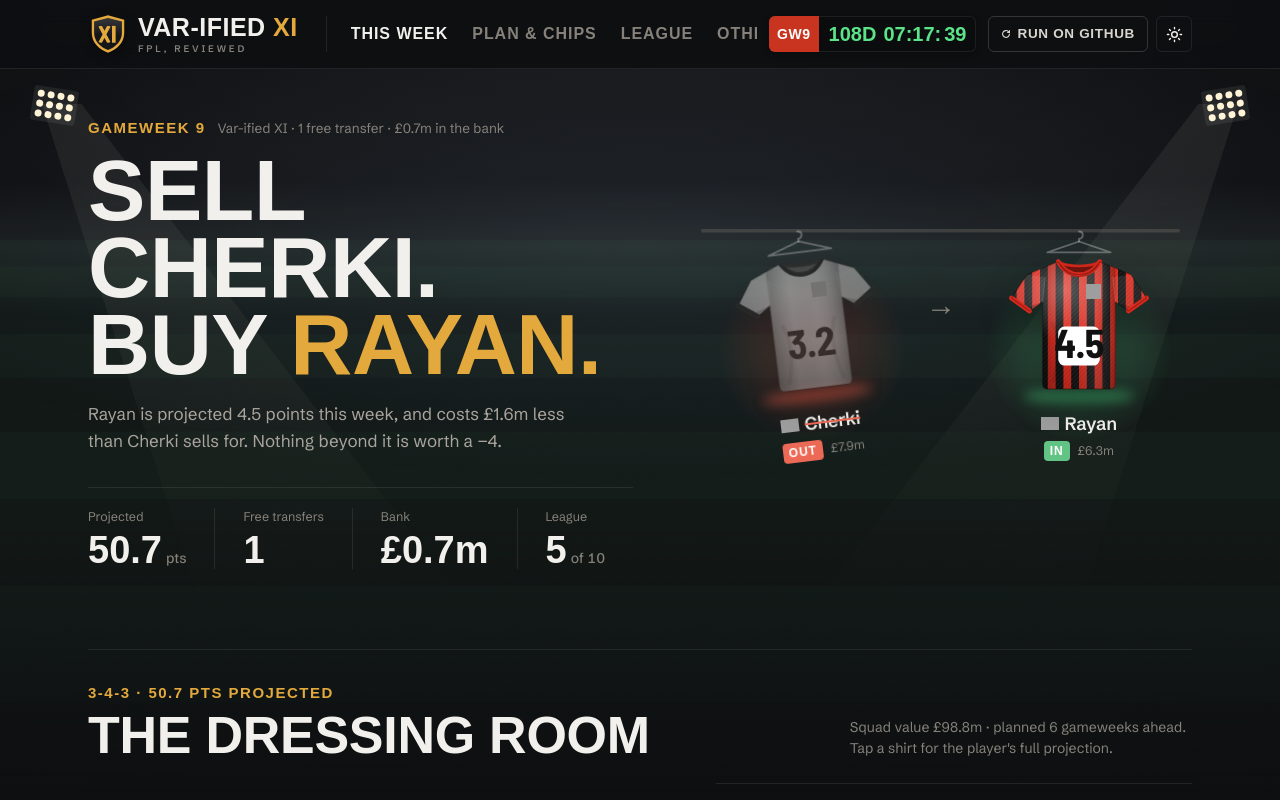
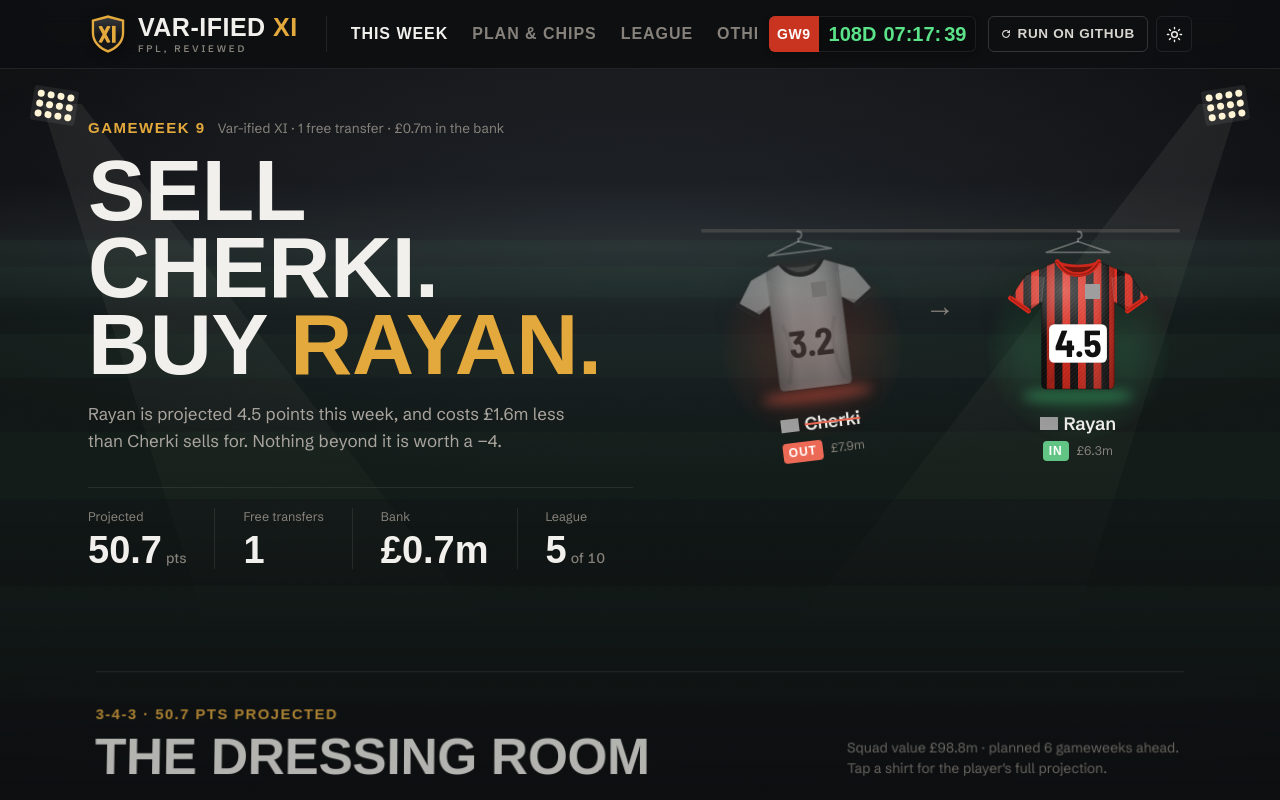
Before and after one commit to Vatsal-cs/var-ified-xi, a Next.js app in the folder frontend/: page / in a window 1280 px wide. Both pictures are taken after a click on the button 1174 px from the left and 34 px from the top of the page. Shown: the top 800 px of the page. Built offline with nearby package versions, Linux system fonts and the light colour scheme; grey boxes are pictures that could not be loaded; a web font is replaced by a local one.

Commit message:
Shirt numbers sit on a patch cut to fit them; depth on scroll (blocks stand up as they arrive, the top of the page lies back as it leaves, the stadium moves slower than the page) and shirts that lean towards the pointer

```diff
--- a/frontend/app/globals.css
+++ b/frontend/app/globals.css
@@ -197,8 +197,9 @@ body > * {
    stays invisible without it. */
 .js-reveal .reveal {
   opacity: 0;
-  transform: translateY(14px);
-  transition: opacity 0.7s cubic-bezier(0.22, 1, 0.36, 1), transform 0.7s cubic-bezier(0.22, 1, 0.36, 1);
+  transform: perspective(1600px) rotateX(9deg) translateY(28px);
+  transform-origin: 50% 100%;
+  transition: opacity 0.7s cubic-bezier(0.22, 1, 0.36, 1), transform 0.9s cubic-bezier(0.22, 1, 0.36, 1);
 }
 .js-reveal .reveal.is-in {
   opacity: 1;
@@ -209,6 +210,75 @@ body > * {
 .js-reveal .reveal:not(.is-in) *,
 .js-reveal .on-view:not(.is-in) * {
   animation-play-state: paused !important;
+}
+
+/* Depth as you scroll, tied to the scroll position itself where the browser
+   can (Chrome, Edge, Safari 26); elsewhere these blocks just sit still.
+     .depth-rise    a block lies tipped back below the fold and stands up as
+                    it comes in;
+     .depth-recede  the opening block lies back as it leaves the top;
+     .depth-far     the stadium moves slower than the page, so it reads as far
+                    off, and has faded by the time the content is over it;
+     .depth-turf    its pitch, seen from a camera that cranes up. */
+@supports (animation-timeline: view()) {
+  @media (prefers-reduced-motion: no-preference) {
+    .depth-rise {
+      transform-origin: 50% 100%;
+      animation: depth-rise linear both;
+      animation-timeline: view();
+      animation-range: entry 0% entry 260px;
+    }
+    .depth-recede {
+      transform-origin: 50% 100%;
+      animation: depth-recede linear both;
+      animation-timeline: view();
+      animation-range: exit 0% exit 100%;
+    }
+    .depth-far {
+      animation: depth-far linear both;
+      animation-timeline: scroll(root);
+      animation-range: 0px 100vh;
+    }
+    .depth-turf {
+      animation: depth-turf linear both;
+      animation-timeline: scroll(root);
+      animation-range: 0px 100vh;
+    }
+  }
+}
+@keyframes depth-rise {
+  from {
+    opacity: 0.35;
+    transform: perspective(1600px) rotateX(16deg) translateY(48px) scale(0.97);
+  }
+  to {
+    opacity: 1;
+    transform: none;
+  }
+}
+@keyframes depth-recede {
+  from {
+    opacity: 1;
+    transform: none;
+  }
+  to {
+    opacity: 0.4;
+    transform: perspective(1600px) rotateX(18deg) translateY(-20px) scale(0.93);
+  }
+}
+@keyframes depth-far {
+  to {
+    opacity: 0;
+    transform: translateY(45vh);
+  }
+}
+@keyframes depth-turf {
+  from {
+    transform: translateX(-50%) rotateX(64deg);
+  }
+  to {
+    transform: translateX(-50%) rotateX(52deg);
+  }
 }
 
 /* Shirts pivot from the peg they hang on. */
--- a/frontend/app/page.tsx
+++ b/frontend/app/page.tsx
@@ -36,7 +36,7 @@ export default function Home() {
 
       {/* The squad it produces */}
       <section id="squad" aria-label={title} className="scroll-mt-32">
-        <div className="mb-6 flex flex-wrap items-end justify-between gap-x-6 gap-y-2 border-t border-line pt-8">
+        <div className="depth-rise mb-6 flex flex-wrap items-end justify-between gap-x-6 gap-y-2 border-t border-line pt-8">
           <div>
             <p className="kicker">{formation} &middot; {team.predicted_total_points.toFixed(1)} pts projected</p>
             <h2 className="headline mt-2 text-[40px] sm:text-[52px]">{title}</h2>
@@ -53,12 +53,12 @@ export default function Home() {
           </p>
         </div>
         <div className="grid items-start gap-12 lg:grid-cols-[1.2fr_1fr] lg:gap-14">
-          {/* Each block plays its animations when it scrolls into view */}
+          {/* Each block stands up as it scrolls into view, then plays its animations */}
           <div>
-            <OnView>
+            <OnView className="depth-rise">
               <PitchView startingXi={team.starting_xi} coinFlipIds={flipIds} />
             </OnView>
-            <OnView className="mt-8">
+            <OnView className="depth-rise mt-8">
               <BenchStrip
                 bench={team.bench}
                 startingXi={team.starting_xi}
@@ -67,17 +67,17 @@ export default function Home() {
             </OnView>
           </div>
           <div className="space-y-10">
-            <OnView>
+            <OnView className="depth-rise">
               <Armband team={team} />
             </OnView>
-            <OnView>
+            <OnView className="depth-rise">
               <CloseCalls team={team} />
             </OnView>
           </div>
         </div>
       </section>
 
-      <section className="border-t border-line pt-8">
+      <section className="depth-rise border-t border-line pt-8">
         <NewsDesk team={team} />
       </section>
     </PageShell>
--- a/frontend/components/PageShell.tsx
+++ b/frontend/components/PageShell.tsx
@@ -42,7 +42,7 @@ function Floodlight({ side }: { side: "left" | "right" }) {
  *  to the screen, its floodlights sat on top of whatever scrolled past. */
 function Stadium() {
   return (
-    <div aria-hidden className="pointer-events-none absolute inset-x-0 top-0 z-0 h-[100svh] overflow-hidden">
+    <div aria-hidden className="depth-far pointer-events-none absolute inset-x-0 top-0 z-0 h-[100svh] overflow-hidden">
       {/* The sky over the stand, lit from below */}
       <div className="absolute inset-0 bg-[radial-gradient(90%_42%_at_50%_30%,var(--sky-glow),transparent_72%)]" />
       <Floodlight side="left" />
@@ -50,7 +50,7 @@ function Stadium() {
       {/* The pitch */}
       <div className="absolute inset-x-0 bottom-0 top-[13vh] [perspective-origin:50%_0%] [perspective:700px] lg:top-[30vh]">
         <div
-          className="absolute left-1/2 top-0 h-[700px] w-[400vw] origin-top"
+          className="depth-turf absolute left-1/2 top-0 h-[700px] w-[400vw] origin-top"
           style={{
             transform: "translateX(-50%) rotateX(64deg)",
             backgroundImage: "repeating-linear-gradient(180deg, var(--turf-a) 0 56px, var(--turf-b) 56px 112px)",
--- a/frontend/components/PitchView.tsx
+++ b/frontend/components/PitchView.tsx
@@ -13,6 +13,7 @@ import Crest from "@/components/Crest";
 import Shirt from "@/components/Shirt";
 import { goalkeeperKit, kitFor } from "@/lib/teams";
 import { pct } from "@/lib/odds";
+import { Tilt } from "@/components/motion";
 
 const ROW_ORDER: Player["position"][] = ["FWD", "MID", "DEF", "GK"];
 // Where each line stands on the turf, from the far touchline (0) to the near one (1).
@@ -255,6 +256,7 @@ export default function PitchView({
 
   return (
     <div>
+      <Tilt max={4}>
         <div className="relative mx-auto aspect-[1/1.04] w-full [container-type:inline-size]">
           {/* The turf, tipped back like a broadcast camera's view */}
           <div aria-hidden className="absolute inset-0 [perspective-origin:50%_100%] [perspective:200cqw]">
@@ -294,6 +296,7 @@ export default function PitchView({
             />
           ))}
         </div>
+      </Tilt>
 
       {active ? (
         <div className="mt-5 animate-rise border-t border-line pt-4">
--- a/frontend/components/Shirt.tsx
+++ b/frontend/components/Shirt.tsx
@@ -24,6 +24,39 @@ const CUFFS = "M8 40 L22 50 M112 40 L98 50";
 const LEFT_SLEEVE = "M100 22 L112 40 L98 50 L88 43 L86 24 Z";
 const ARMBAND = "M90.6 50.4 L114.4 33.4 L109.4 27.2 L85.7 44.1 Z";
 const ARMBAND_TEXT = { x: 100, y: 38.8, angle: -35.5 };
+
+// The number, and the white patch it sits on over stripes. The patch is cut
+// to the number rather than fixed: "4.5" is wider than "1.1", and a fixed one
+// let the figures run off its sides. Widths are the kit face's figures
+// (Barlow Semi Condensed 700) in ems, so this works out on the server.
+const FIGURE_EM: Record<string, number> = {
+  "0": 0.511, "1": 0.318, "2": 0.499, "3": 0.487, "4": 0.544,
+  "5": 0.488, "6": 0.488, "7": 0.451, "8": 0.49, "9": 0.482, ".": 0.247, "-": 0.37,
+};
+const NUMBER_SIZE = 29;
+const NUMBER_TRACKING = -0.5;
+const NUMBER_MAX_W = 40; // wider than this ("10.5") and the figures shrink to fit the chest
+const FIGURE_HEIGHT_EM = 0.71;
+const NUMBER_MID_Y = 75; // the figures are centred on this line
+const PATCH_PAD = { x: 4.5, y: 4.5 };
+
+function numberLayout(number: string) {
+  const widthAt = (size: number) =>
+    [...number].reduce((w, c) => w + (FIGURE_EM[c] ?? 0.5) * size + NUMBER_TRACKING, 0);
+  const size = NUMBER_SIZE * Math.min(1, NUMBER_MAX_W / widthAt(NUMBER_SIZE));
+  const width = widthAt(size);
+  const height = FIGURE_HEIGHT_EM * size;
+  return {
+    size,
+    baseline: NUMBER_MID_Y + height / 2,
+    patch: {
+      x: 60 - width / 2 - PATCH_PAD.x,
+      y: NUMBER_MID_Y - height / 2 - PATCH_PAD.y,
+      width: width + 2 * PATCH_PAD.x,
+      height: height + 2 * PATCH_PAD.y,
+    },
+  };
+}
 
 export default function Shirt({
   team,
@@ -52,6 +85,7 @@ export default function Shirt({
   const crest = crestUrls(team)[0];
   const edge = striped ? kit.shirt : kit.trim;
   const band = captain ? { fill: "#E3A93C", line: "#9A6A14", text: "#2A1A00", letter: "C" } : { fill: "#17181B", line: "#000", text: "#F2F0EC", letter: "V" };
+  const num = numberLayout(number);
 
   return (
     <svg viewBox="0 0 120 120" className={className} aria-hidden>
@@ -134,15 +168,17 @@ export default function Shirt({
 
       {crest && <image href={crest} x="65" y="29" width="12" height="12" />}
 
-      {striped && <rect x="44" y="62" width="32" height="30" rx="5" fill="#fff" />}
+      {striped && (
+        <rect {...num.patch} rx="4" fill="#fff" stroke="rgba(0,0,0,0.14)" strokeWidth="0.6" />
+      )}
       <text
         x="60"
-        y="86"
+        y={num.baseline}
         textAnchor="middle"
         className="font-kit"
         fontWeight="700"
-        fontSize="31"
-        letterSpacing="-0.5"
+        fontSize={num.size}
+        letterSpacing={NUMBER_TRACKING}
         fill={striped ? "#111" : kit.trim}
       >
         {number}
--- a/frontend/components/ThisWeek.tsx
+++ b/frontend/components/ThisWeek.tsx
@@ -14,7 +14,7 @@ import { Figures, Term } from "./ui";
 import CaptainOdds from "./CaptainOdds";
 import TeamNews from "./TeamNews";
 import CoinFlips from "./CoinFlips";
-import { CountUp, OnView } from "./motion";
+import { CountUp, OnView, Tilt } from "./motion";
 import { pct } from "@/lib/odds";
 
 const CHIP_LABEL: Record<string, string> = { wildcard: "Wildcard", freehit: "Free Hit" };
@@ -248,7 +248,7 @@ export default function ThisWeek({ team }: { team: OptimizedTeam }) {
 
   return (
     <section id="week" className="grid scroll-mt-32 items-center gap-10 lg:grid-cols-[1.05fr_1fr] lg:gap-14">
-      <div>
+      <div className="depth-recede">
       <p className="flex animate-rise flex-wrap items-baseline gap-x-3 gap-y-1">
         <span className="kicker">Gameweek {team.gameweek}</span>
         {team.team && (
@@ -316,11 +316,13 @@ export default function ThisWeek({ team }: { team: OptimizedTeam }) {
 
       {/* The stage: the swap itself, lit. On a phone it's below the fold, so it
           waits to be scrolled to before the shirts swing. */}
-      <OnView className="relative">
+      <OnView className="depth-recede relative">
         {chip ? (
           <LockedCheck check={team.lineup_check} chip={chip} />
         ) : week && week.transfers_out.length > 0 ? (
+          <Tilt max={10}>
             <SwapRail week={week} />
+          </Tilt>
         ) : (
           <div className="flex flex-col items-center py-6 text-center">
             <Hanger className="w-24" />
@@ -344,6 +346,7 @@ function Captain({ team }: { team: OptimizedTeam }) {
   return (
     <div>
       <div className="flex items-center gap-4">
+        <Tilt max={14} className="flex-none">
           <Shirt
             team={cap.team}
             number={cap.predicted_points.toFixed(1)}
@@ -353,6 +356,7 @@ function Captain({ team }: { team: OptimizedTeam }) {
             armbandDelay={0.7}
             className="h-[88px] w-[88px] flex-none drop-shadow-[0_8px_10px_rgba(0,0,0,0.25)]"
           />
+        </Tilt>
         <div className="min-w-0">
           <p className="font-display text-[30px] font-extrabold uppercase leading-none text-ink-100">{cap.name}</p>
           <p className="mt-0.5 text-[13px] leading-snug text-ink-400">
--- a/frontend/components/motion.tsx
+++ b/frontend/components/motion.tsx
@@ -2,8 +2,8 @@
 // Path: var-ified-xi/frontend/components/motion.tsx
 //
 // The page's small amount of motion, all client-side and all optional:
-// sections that arrive as they scroll in, numbers that count up, the deadline
-// chip and the light/dark switch. Everything renders its final state without
+// sections that arrive as they scroll in, shirts that lean towards the
+// pointer, numbers that count up, the deadline chip and the light/dark switch. Everything renders its final state without
 // JavaScript and respects reduced motion.
 
 "use client";
@@ -70,6 +70,44 @@ export function OnView({ children, className = "" }: { children: ReactNode; clas
   }, []);
   return (
     <div ref={ref} className={`on-view ${className}`}>
+      {children}
+    </div>
+  );
+}
+
+/** Leans its contents towards the pointer, a few degrees in 3D, on a device
+ *  with a mouse. Touch screens and reduced motion get it still. */
+export function Tilt({ children, max = 8, className = "" }: { children: ReactNode; max?: number; className?: string }) {
+  const ref = useRef<HTMLDivElement>(null);
+  useEffect(() => {
+    const el = ref.current;
+    if (!el || reduced() || !window.matchMedia("(hover: hover) and (pointer: fine)").matches) return;
+    let raf = 0;
+    const move = (e: PointerEvent) => {
+      const r = el.getBoundingClientRect();
+      const x = (e.clientX - r.left) / r.width - 0.5;
+      const y = (e.clientY - r.top) / r.height - 0.5;
+      cancelAnimationFrame(raf);
+      raf = requestAnimationFrame(() => {
+        el.style.transition = "transform 0.15s ease-out";
+        el.style.transform = `perspective(900px) rotateX(${(-y * 2 * max).toFixed(2)}deg) rotateY(${(x * 2 * max).toFixed(2)}deg)`;
+      });
+    };
+    const leave = () => {
+      cancelAnimationFrame(raf);
+      el.style.transition = "transform 0.7s cubic-bezier(0.22, 1, 0.36, 1)";
+      el.style.transform = "";
+    };
+    el.addEventListener("pointermove", move);
+    el.addEventListener("pointerleave", leave);
+    return () => {
+      cancelAnimationFrame(raf);
+      el.removeEventListener("pointermove", move);
+      el.removeEventListener("pointerleave", leave);
+    };
+  }, [max]);
+  return (
+    <div ref={ref} className={className}>
       {children}
     </div>
   );
```
Lines whose indentation alone changed are shown as unchanged.
